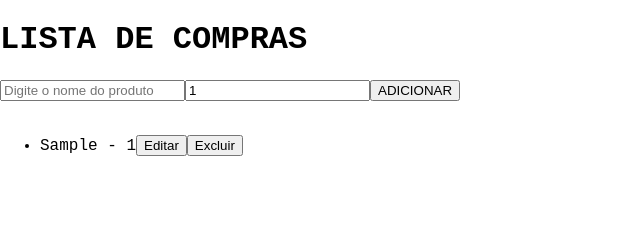
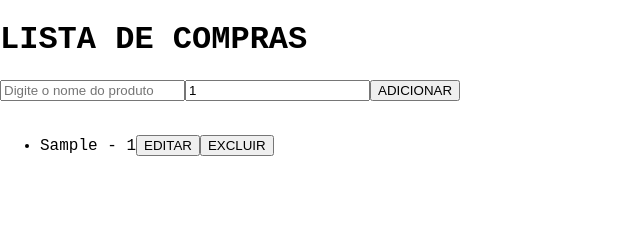
Before and after one commit to FernandoVenturini/react-onp, a React (Vite) app: page / in a window 1280 px wide. Both pictures are taken after typing "Sample" into the empty fields and a click on the button "ADICIONAR". Shown: the top 225 px of the page, without its empty margins (0-640 px from the left). Built offline with nearby package versions, Linux system fonts and the light colour scheme.

Commit message:
added button

```diff
--- a/src/app/Shopping-list/page.tsx
+++ b/src/app/Shopping-list/page.tsx
@@ -54,10 +54,10 @@ function ShoppingList() {
                     <li key={item.id}>
                         {item.name} - {item.quantity}
                         <button>
-                            Editar
+                            EDITAR
                         </button>
                         <button>
-                            Excluir
+                            EXCLUIR
                         </button>
                     </li>
                 ))}
```
